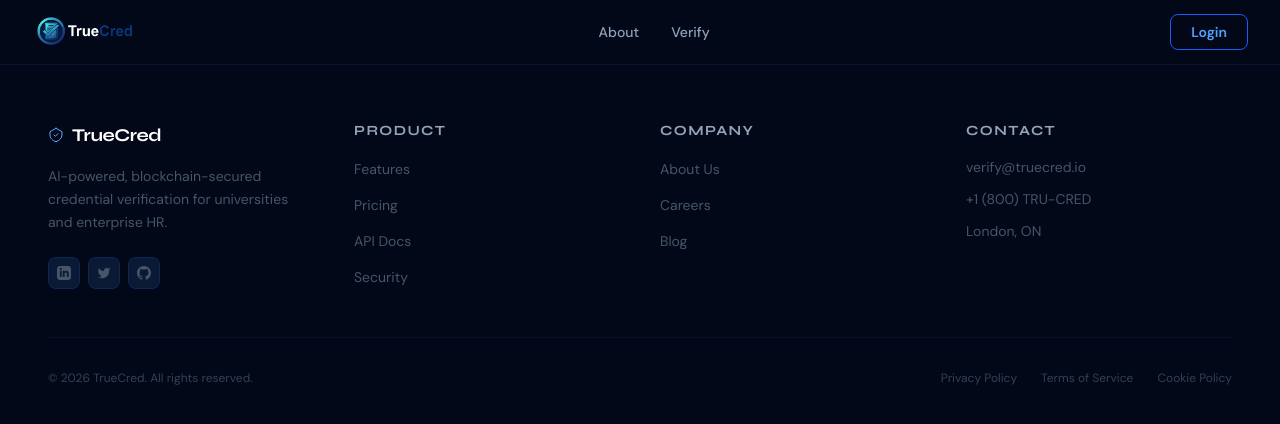
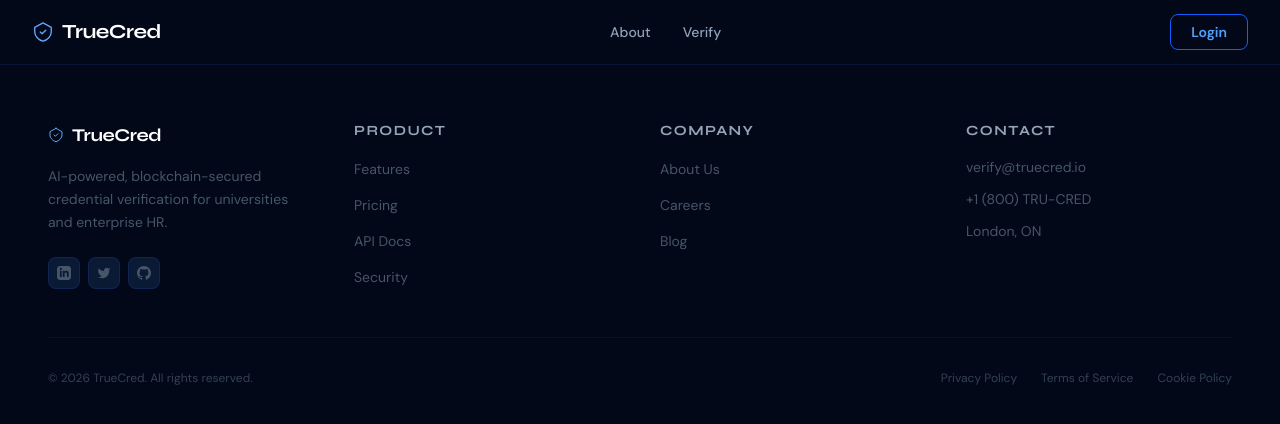
Before and after one commit to WCS-Cyber-25-26/TrueCred, a Next.js app in the folder frontend/: page /forgot-password in a window 1280 px wide. Shown: the top 424 px of the page. Built offline with nearby package versions, Linux system fonts and the light colour scheme.

Commit message:
fix: updated logo size

```diff
--- a/frontend/src/app/components/Navigation.jsx
+++ b/frontend/src/app/components/Navigation.jsx
@@ -6,13 +6,10 @@ import { usePathname } from "next/navigation";
 import { motion, useScroll, useMotionValueEvent } from "framer-motion";
 import { useAuth } from "@/context/AuthContext";
 
-function LogoWithFallback() {
-  const [failed, setFailed] = useState(false);
-
-  if (failed) {
+function Logo() {
   return (
     <div className="flex items-center gap-2">
-        <svg width="26" height="26" viewBox="0 0 24 24" fill="none">
+      <svg width="22" height="22" viewBox="0 0 24 24" fill="none">
         <path
           d="M12 2L3 7V12C3 16.55 7.08 20.74 12 22C16.92 20.74 21 16.55 21 12V7L12 2Z"
           stroke="#60a5fa"
@@ -22,18 +19,8 @@ function LogoWithFallback() {
         />
         <path d="M9 12L11 14L15 10" stroke="#60a5fa" strokeWidth="1.5" strokeLinecap="round" strokeLinejoin="round" />
       </svg>
-        <span className="font-display font-bold text-white text-2xl tracking-tight">TrueCred</span>
+      <span className="font-display font-bold text-white text-xl tracking-tight">TrueCred</span>
     </div>
-    );
-  }
-
-  return (
-    <img
-      src="/logo.png"
-      alt="TrueCred Logo"
-      className="h-12 w-auto object-contain"
-      onError={() => setFailed(true)}
-    />
   );
 }
 
@@ -88,9 +75,7 @@ export default function Navigation() {
           className="flex items-center gap-2 flex-shrink-0"
           onClick={(e) => scrollToSection(e, "home")}
         >
-          <div className="[&_img]:h-8 [&_img]:md:h-12 [&_span]:text-xl [&_span]:md:text-2xl">
-            <LogoWithFallback />
-          </div>
+          <Logo />
         </Link>
 
         {/* Center Links */}
--- a/frontend/src/app/dashboard/layout.js
+++ b/frontend/src/app/dashboard/layout.js
@@ -6,24 +6,15 @@ import Link from 'next/link';
 import { useAuth } from '@/context/AuthContext';
 import { LogOut } from 'lucide-react';
 
-function ShieldIcon() {
+function Logo() {
   return (
-    <svg width="20" height="20" viewBox="0 0 24 24" fill="none">
-      <path
-        d="M12 2L3 7V12C3 16.55 7.08 20.74 12 22C16.92 20.74 21 16.55 21 12V7L12 2Z"
-        stroke="#60a5fa"
-        strokeWidth="1.5"
-        strokeLinecap="round"
-        strokeLinejoin="round"
-      />
-      <path
-        d="M9 12L11 14L15 10"
-        stroke="#60a5fa"
-        strokeWidth="1.5"
-        strokeLinecap="round"
-        strokeLinejoin="round"
-      />
-    </svg>
+    <div className="flex items-center gap-2">
+      <svg width="22" height="22" viewBox="0 0 24 24" fill="none">
+        <path d="M12 2L3 7V12C3 16.55 7.08 20.74 12 22C16.92 20.74 21 16.55 21 12V7L12 2Z" stroke="#60a5fa" strokeWidth="1.5" strokeLinecap="round" strokeLinejoin="round" />
+        <path d="M9 12L11 14L15 10" stroke="#60a5fa" strokeWidth="1.5" strokeLinecap="round" strokeLinejoin="round" />
+      </svg>
+      <span className="font-bold text-white text-xl tracking-tight" style={{ fontFamily: "'Syne', sans-serif" }}>TrueCred</span>
+    </div>
   );
 }
 
@@ -54,14 +45,8 @@ export default function DashboardLayout({ children }) {
         }}
       >
         {/* Logo */}
-        <Link href="/" className="inline-flex items-center gap-2">
-          <ShieldIcon />
-          <span
-            className="font-bold text-white text-xl tracking-tight"
-            style={{ fontFamily: "'Syne', sans-serif" }}
-          >
-            TrueCred
-          </span>
+        <Link href="/" className="inline-flex items-center">
+          <Logo />
         </Link>
 
         {/* Right side */}
```
Lines whose indentation alone changed are shown as unchanged.
